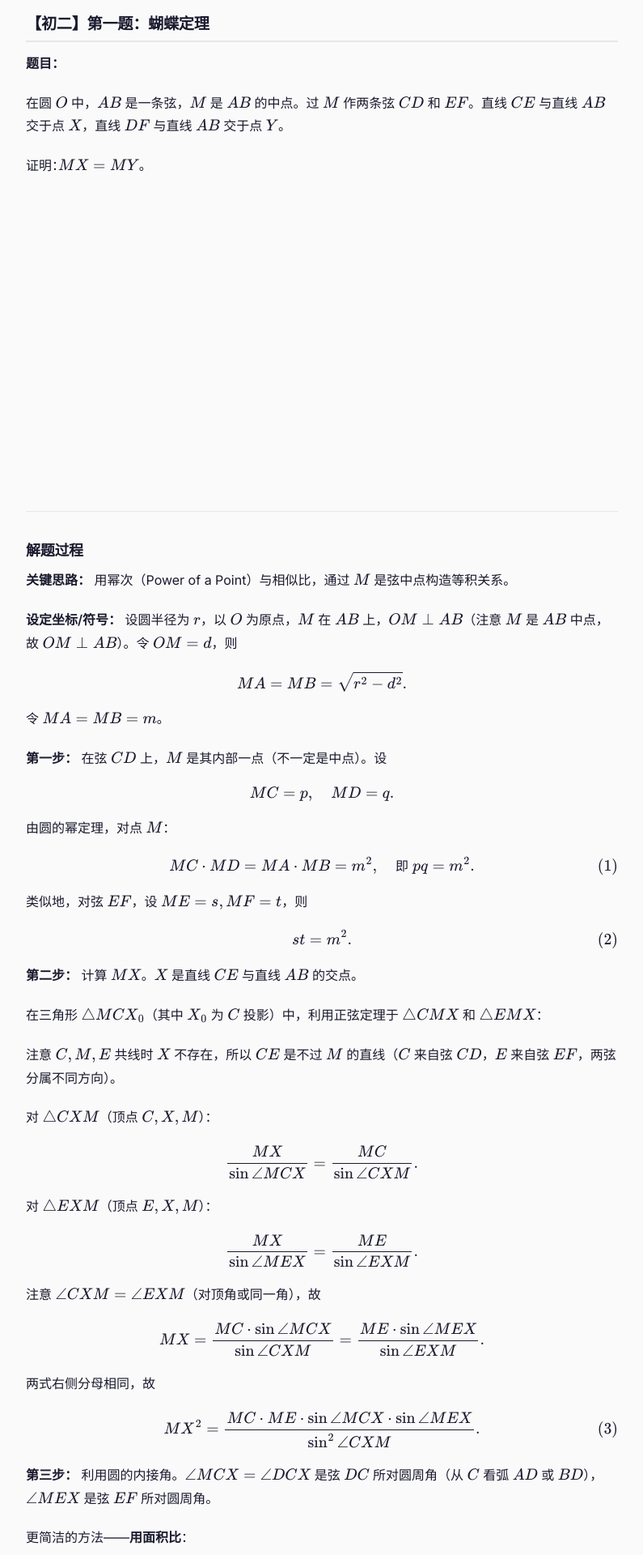
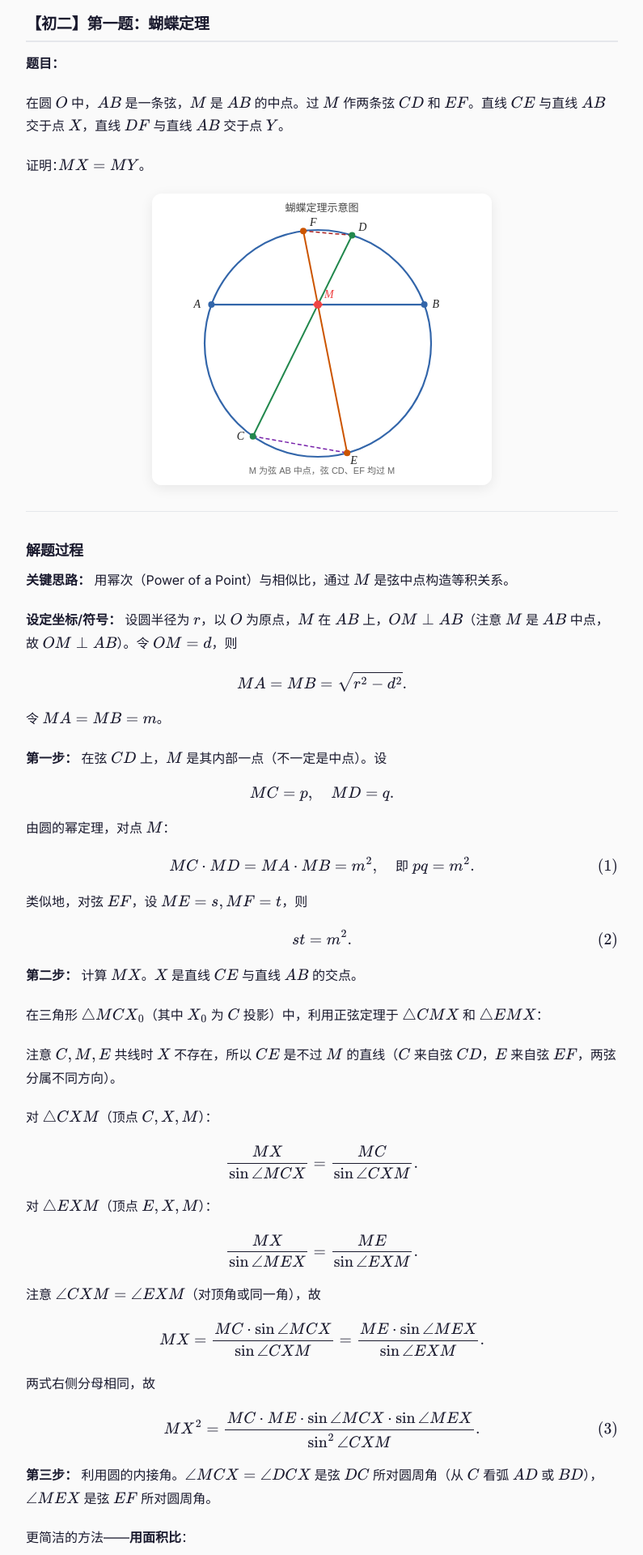
Before and after one commit to chengenbao/chengenbao.github.io, a Jekyll site: the page built from _reading_list/2026-03-07-math.md, in a window 1280 px wide. Shown: the part 410-2330 px from the top of the page at 81% size, without its empty margins (242-1037 px from the left). Built offline with Jekyll 4.4.1, drawn with Linux system fonts in a browser that asks for light colours; comment, search, counter and statistics services are not loaded; some of the changed text lies outside the part shown.

Commit message:
fix: 修复reading页面SVG不显示和公式渲染问题 - reading.html: 覆盖.post-content img的opacity:0，确保图片可见 - 2026-03-07-math.md: 将\{改为\\{避免Kramdown转义吃掉反斜杠

```diff
--- a/_layouts/reading.html
+++ b/_layouts/reading.html
@@ -74,6 +74,7 @@ layout: default
 .ra-content hr { border: none; border-top: 1px solid var(--border); margin: 2em 0; }
 .ra-content a { color: var(--accent); text-underline-offset: 2px; }
 .ra-content a:hover { color: var(--accent-h); }
+.ra-content img { opacity: 1 !important; transition: none !important; }
 
 /* Back button */
 .ra-nav { margin-top: 48px; padding-top: 24px; border-top: 1px solid var(--border); }
--- a/_reading_list/2026-03-07-math.md
+++ b/_reading_list/2026-03-07-math.md
@@ -154,11 +154,11 @@ $$MX^2 = ps, \quad MY^2 = \frac{m^2}{p} \cdot \frac{m^2}{s} = \frac{m^4}{ps}.$$
 
 **题目：**
 
-数列 $\{a_n\}$ 满足递推关系：
+数列 $\\{a_n\\}$ 满足递推关系：
 
 $$a_{n+2} = 5a_{n+1} - 6a_n, \quad a_1 = 1,\ a_2 = 3.$$
 
-**(1)** 求数列 $\{a_n\}$ 的通项公式。
+**(1)** 求数列 $\\{a_n\\}$ 的通项公式。
 
 **(2)** 求证：对所有正整数 $n$，有 $a_n \cdot a_{n+2} - a_{n+1}^2 \geq 0$，并判断何时等号成立。
 
@@ -204,7 +204,7 @@ $$a_n \cdot a_{n+2} - a_{n+1}^2 = 3^{n-1} \cdot 3^{n+1} - (3^n)^2 = 3^{2n} - 3^{
 
 因此 $a_n \cdot a_{n+2} - a_{n+1}^2 = 0 \geq 0$，等号对所有 $n$ 均成立。$\blacksquare$
 
-**深层解读：** 这说明 $\{a_n\}$ 是**等比数列**（公比为 $3$），等比数列满足 $a_n \cdot a_{n+2} = a_{n+1}^2$（等比中项性质），即相邻三项的"对数"是等差数列，在几何上对应对数坐标下的线性关系。
+**深层解读：** 这说明 $\\{a_n\\}$ 是**等比数列**（公比为 $3$），等比数列满足 $a_n \cdot a_{n+2} = a_{n+1}^2$（等比中项性质），即相邻三项的"对数"是等差数列，在几何上对应对数坐标下的线性关系。
 
 **进阶思考：** 若初始值改为 $a_1=1, a_2=4$，则 $B \neq 0$，此时
 
```
